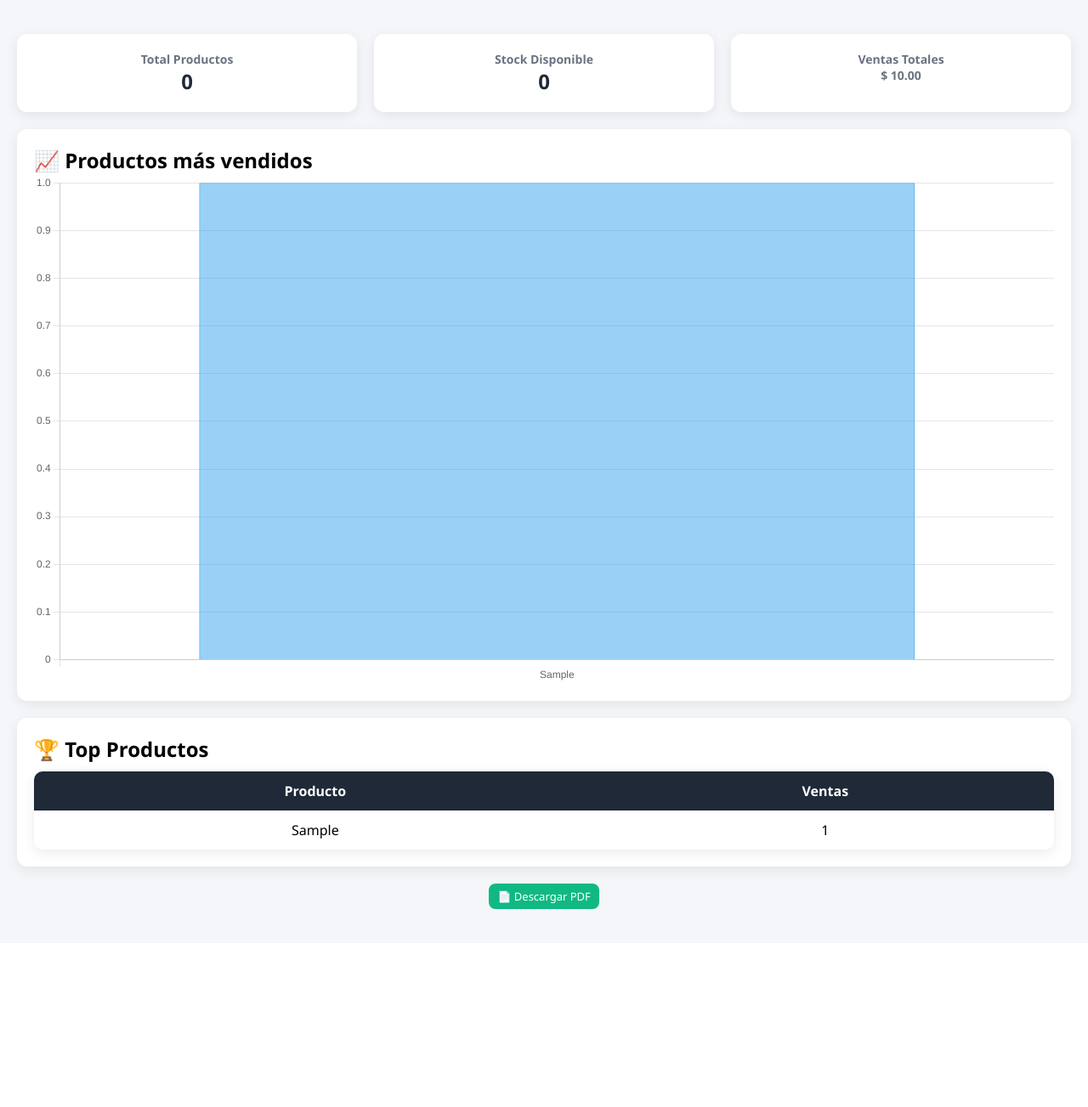
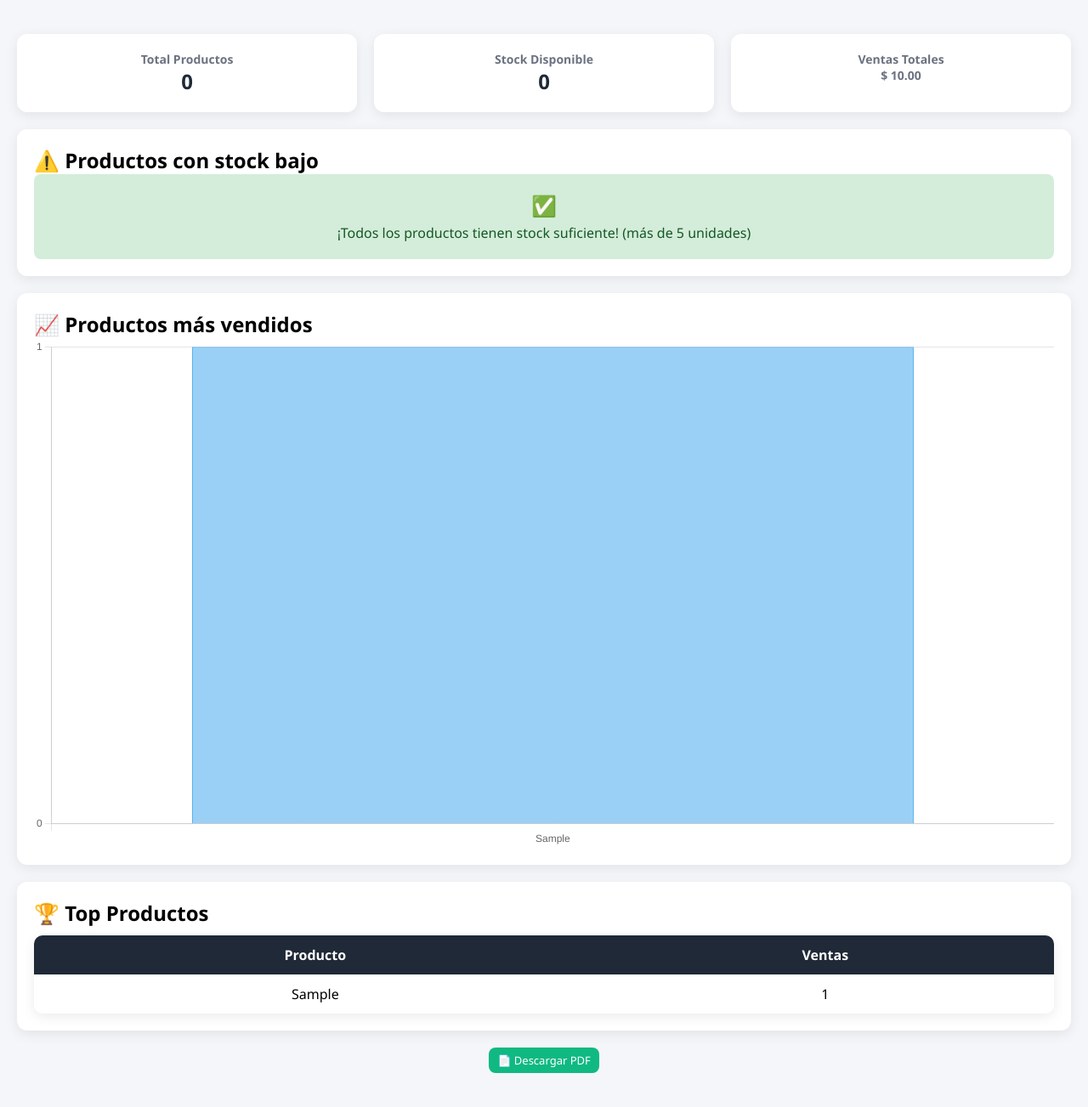
Before and after one commit to miarevaloto/inventario-test, a Flask app: page /dashboard in a window 1280 px wide. Shown: the part 63-1366 px from the top of the page at 85% size. Before the commit the page ends 1133 px from the top, so only its background shows below. Run offline with Flask 3, Linux system fonts and the light colour scheme; a user stored in the database is signed in; data comes from the database, SQL or seed files in the repository; tables that the repository leaves empty hold one stand-in row (values such as "Sample post").

Commit message:
Update dashboard.html

```diff
--- a/templates/dashboard.html
+++ b/templates/dashboard.html
@@ -55,6 +55,96 @@
   background: #dc3545;
   color: white;
 }
+
+/* ===== ESTILOS PARA ALERTA DE STOCK ===== */
+.stock-table {
+  width: 100%;
+  border-collapse: collapse;
+}
+
+.stock-table th {
+  padding: 10px;
+  text-align: left;
+  background-color: #f8f9fa;
+  border-bottom: 2px solid #dee2e6;
+}
+
+.stock-table td {
+  padding: 10px;
+  border-bottom: 1px solid #dee2e6;
+}
+
+.stock-badge {
+  display: inline-block;
+  padding: 4px 10px;
+  border-radius: 20px;
+  font-size: 12px;
+  font-weight: bold;
+}
+
+.stock-agotado {
+  background-color: #dc3545;
+  color: white;
+}
+
+.stock-critico {
+  background-color: #fd7e14;
+  color: white;
+}
+
+.stock-bajo {
+  background-color: #ffc107;
+  color: #856404;
+}
+
+.stock-ok {
+  background-color: #28a745;
+  color: white;
+}
+
+.stock-number {
+  font-weight: bold;
+  font-size: 18px;
+}
+
+.stock-number-agotado {
+  color: #dc3545;
+}
+
+.stock-number-critico {
+  color: #fd7e14;
+}
+
+.stock-number-bajo {
+  color: #ffc107;
+}
+
+.alerta-success {
+  text-align: center;
+  padding: 20px;
+  background-color: #d4edda;
+  border-radius: 8px;
+}
+
+.alerta-success span {
+  font-size: 24px;
+}
+
+.alerta-success p {
+  margin: 5px 0 0 0;
+  color: #155724;
+}
+
+.alerta-warning {
+  margin-top: 15px;
+  padding: 10px;
+  background-color: #fff3cd;
+  border-radius: 8px;
+}
+
+.alerta-warning small {
+  color: #856404;
+}
 </style>
 
 </head>
@@ -101,6 +191,64 @@
 
     </div>
 
+    <!-- ================= NUEVO: ALERTA DE BAJO STOCK ================= -->
+    <div class="card">
+        <h2>⚠️ Productos con stock bajo</h2>
+
+        {% if productos_bajo_stock %}
+            <div style="overflow-x: auto;">
+                <table class="stock-table">
+                    <thead>
+                        <tr>
+                            <th>Producto</th>
+                            <th style="text-align: center;">Stock</th>
+                            <th style="text-align: center;">Estado</th>
+                        </tr>
+                    </thead>
+                    <tbody>
+                        {% for p in productos_bajo_stock %}
+                            <tr>
+                                <td>
+                                    <strong>{{ p.nombre }}</strong>
+                                </td>
+                                <td style="text-align: center;">
+                                    <span class="stock-number
+                                        {% if p.cantidad == 0 %}stock-number-agotado
+                                        {% elif p.cantidad < 3 %}stock-number-critico
+                                        {% else %}stock-number-bajo{% endif %}">
+                                        {{ p.cantidad }}
+                                    </span>
+                                </td>
+                                <td style="text-align: center;">
+                                    {% if p.cantidad == 0 %}
+                                        <span class="stock-badge stock-agotado">
+                                            ❌ AGOTADO
+                                        </span>
+                                    {% elif p.cantidad < 3 %}
+                                        <span class="stock-badge stock-critico">
+                                            ⚠️ CRÍTICO
+                                        </span>
+                                    {% else %}
+                                        <span class="stock-badge stock-bajo">
+                                            ⚠️ BAJO
+                                        </span>
+                                    {% endif %}
+                                </td>
+                            </tr>
+                        {% endfor %}
+                    </tbody>
+                </table>
+            </div>
+            <div class="alerta-warning">
+                <small>⚠️ Se recomienda reabastecer estos productos lo antes posible.</small>
+            </div>
+        {% else %}
+            <div class="alerta-success">
+                <span>✅</span>
+                <p>¡Todos los productos tienen stock suficiente! (más de 5 unidades)</p>
+            </div>
+        {% endif %}
+    </div>
 
     <!-- GRÁFICA -->
     <div class="card">
@@ -133,7 +281,7 @@
     </div>
 
 
-    <!-- BOTÓN PDF (MODIFICADO) -->
+    <!-- BOTÓN PDF -->
     <div style="text-align:center; margin:20px;">
         <button onclick="abrirModalPDF()" class="btn btn-success">
             📄 Descargar PDF
@@ -168,7 +316,9 @@ new Chart(ctx, {
         datasets: [{
             label: 'Ventas',
             data: [{% for p in top_productos %}{{p['vendidos']}},{% endfor %}],
-            borderWidth: 1
+            borderWidth: 1,
+            backgroundColor: 'rgba(54, 162, 235, 0.5)',
+            borderColor: 'rgba(54, 162, 235, 1)'
         }]
     },
     options: {
@@ -176,6 +326,14 @@ new Chart(ctx, {
         plugins: {
             legend: {
                 display: false
+            }
+        },
+        scales: {
+            y: {
+                beginAtZero: true,
+                ticks: {
+                    stepSize: 1
+                }
             }
         }
     }
```
